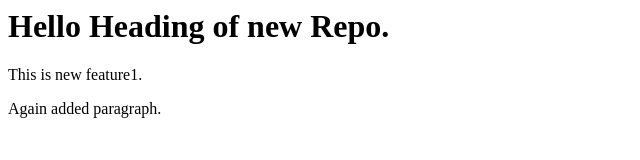
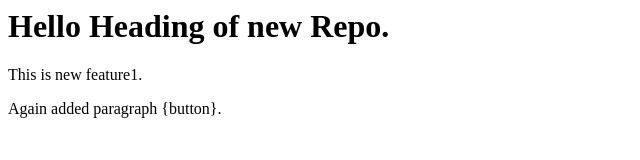
Before and after one commit to riteshchaudhary375/LocalRepo, a plain HTML site: page index.html in a window 1280 px wide. Shown: the full height of the page, 0-640 px from the left. Drawn offline with Linux system fonts and the light colour scheme.

```diff
--- a/index.html
+++ b/index.html
@@ -1,3 +1,3 @@
 <h1>Hello Heading of new Repo.</h1>
 <p>This is new feature1.</p>
-<p>Again added paragraph.</p>
+<p>Again added paragraph {button}.</p>
```
